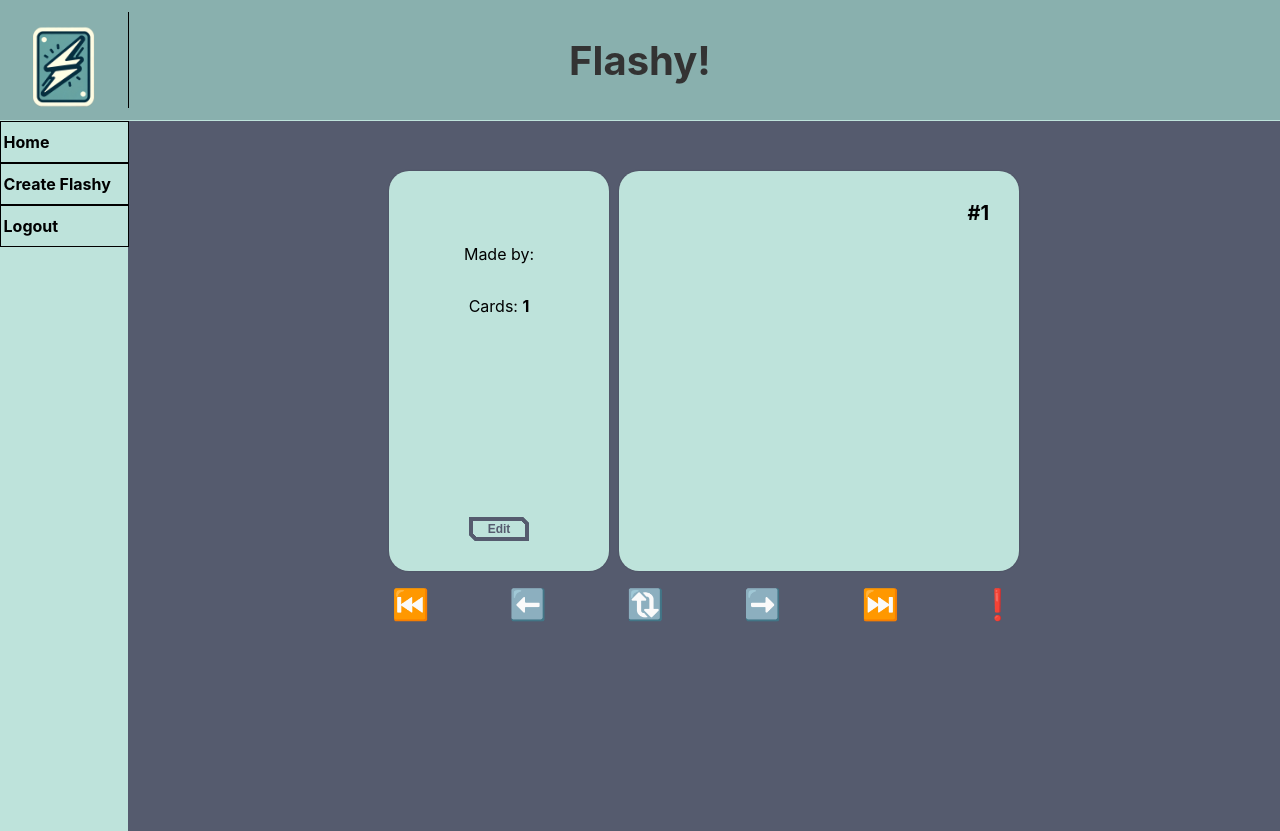
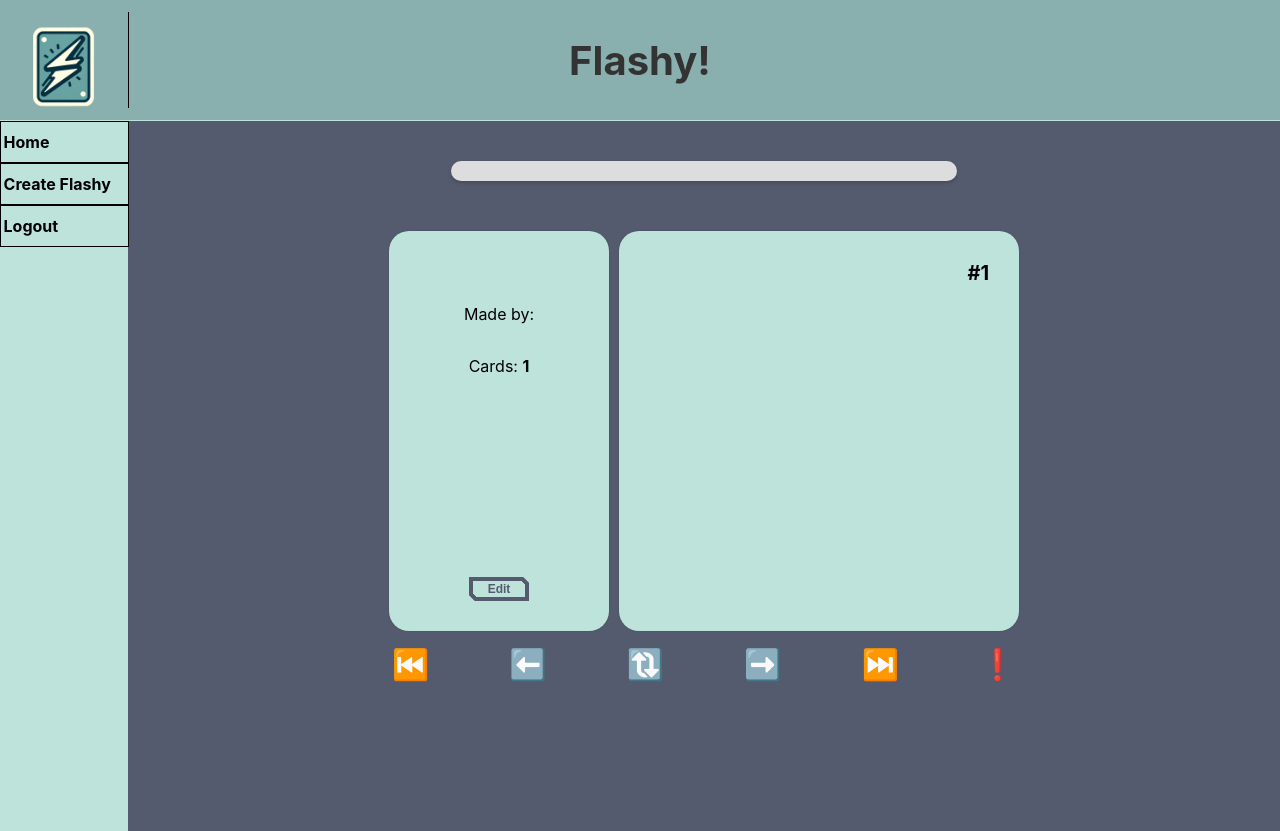
Before and after one commit to ThomasHWik/Flashy-frontend, a React (Create React App) app: page /quiz in a window 1280 px wide. Built offline with nearby package versions, Linux system fonts and the light colour scheme; no server answers.

Commit message:
feat: make progress bar

```diff
--- /dev/null
+++ b/src/components/css/progressBar.css
@@ -0,0 +1,18 @@
+.progressContainer {
+    width: 44%; /* Trekker fra total marg på begge sider */
+    margin: 40px auto; /* Øker toppmargen til 40px og sentrerer boksen horisontalt */
+    background-color: #ddd; /* Grå bakgrunn for kontrast */
+    border-radius: 10px;
+    box-shadow: 0px 2px 4px rgba(0, 0, 0, 0.2); /* Subtil skygge rundt containeren */
+    overflow: hidden; /* Sørger for at den indre baren holder seg innenfor grensene */
+}
+
+
+.progressBar {
+    height: 20px;
+    width: 0; /* Initialiser bredden til 0 og la den fylles via JavaScript */
+    background-color: #4CAF50; /* Grønn farge for progressbaren */
+    border-radius: 10px;
+    transition: width 0.5s ease-in-out; /* Glatte overganger for bredden */
+    box-shadow: 0px 1px 3px rgba(0, 0, 0, 0.4); /* Skygge på selve progressbaren */
+}
--- a/src/components/css/quiz.css
+++ b/src/components/css/quiz.css
@@ -59,6 +59,9 @@
     justify-content: start;
 
 }
+
+
+
 
 .deleteeditcontainer {
     position: absolute;
--- /dev/null
+++ b/src/components/progressBar.js
@@ -0,0 +1,46 @@
+import React from "react";
+import "./css/progressBar.css";
+
+class ProgressBar extends React.Component {
+    constructor(props) {
+        super(props);
+        this.state = { width: 0 };
+    }
+
+    componentDidUpdate(prevProps) {
+        if (prevProps.current !== this.props.current) {
+            this.animateWidthChange();
+        }
+    }
+
+    animateWidthChange() {
+        const animationDuration = 500; // match this with your CSS transition duration
+        const frameDuration = 20; // how long each frame of the animation should last
+        const totalFrames = animationDuration / frameDuration;
+        const widthChangePerFrame = ((this.props.current + 1) / this.props.total * 100 - this.state.width) / totalFrames;
+
+        console.log(this.props.current);
+
+        let frame = 0;
+        const animateFrame = () => {
+            frame++;
+            this.setState(state => ({ width: state.width + widthChangePerFrame }));
+
+            if (frame < totalFrames) {
+                setTimeout(animateFrame, frameDuration);
+            }
+        };
+
+        animateFrame();
+    }
+
+    render() {
+        return (
+            <div className="progressContainer">
+                <div className="progressBar" style={{ width: `${this.state.width}%` }} />
+            </div>
+        );
+    }
+}
+
+export default ProgressBar;
--- a/src/components/quiz.js
+++ b/src/components/quiz.js
@@ -1,6 +1,7 @@
 import React, { useEffect, useState } from "react";
 import "./css/quiz.css";
 import Navbar from "./navbar";
+import ProgressBar from "./progressBar";
 
 function Quiz() {
   const [deck, setDeck] = useState({
@@ -151,6 +152,7 @@ function Quiz() {
       <div className="quizBody">
         <Navbar />
         <div className="containerQuiz">
+        <ProgressBar current={currentCardIndex} total={deck.cards.length} /> {/* ProgressBar component is placed here */}
           <div className="gamecontainer">
             <div className="infoBox">
               <h3>{deck.name}</h3>
```
Lines whose indentation alone changed are shown as unchanged.
